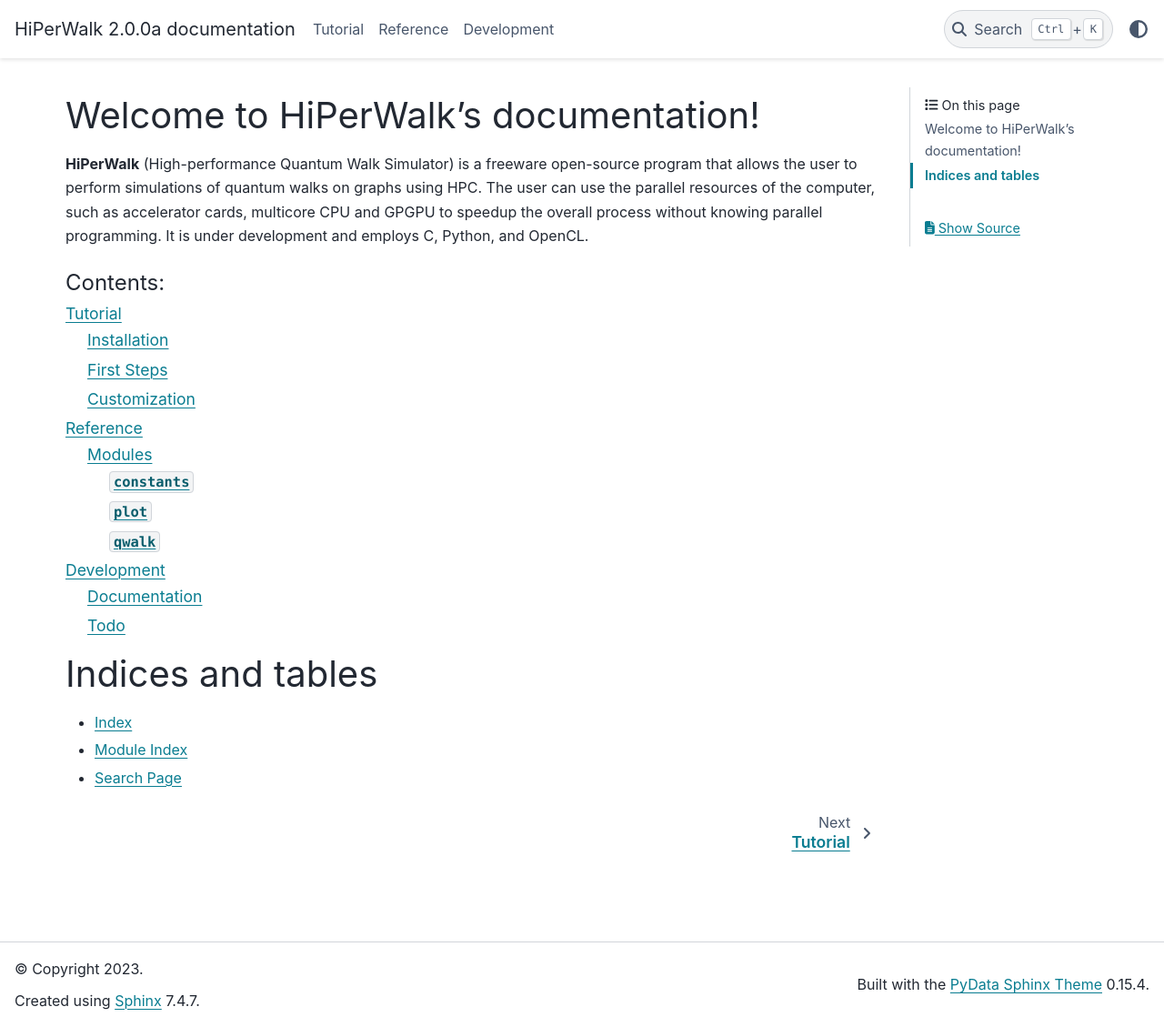
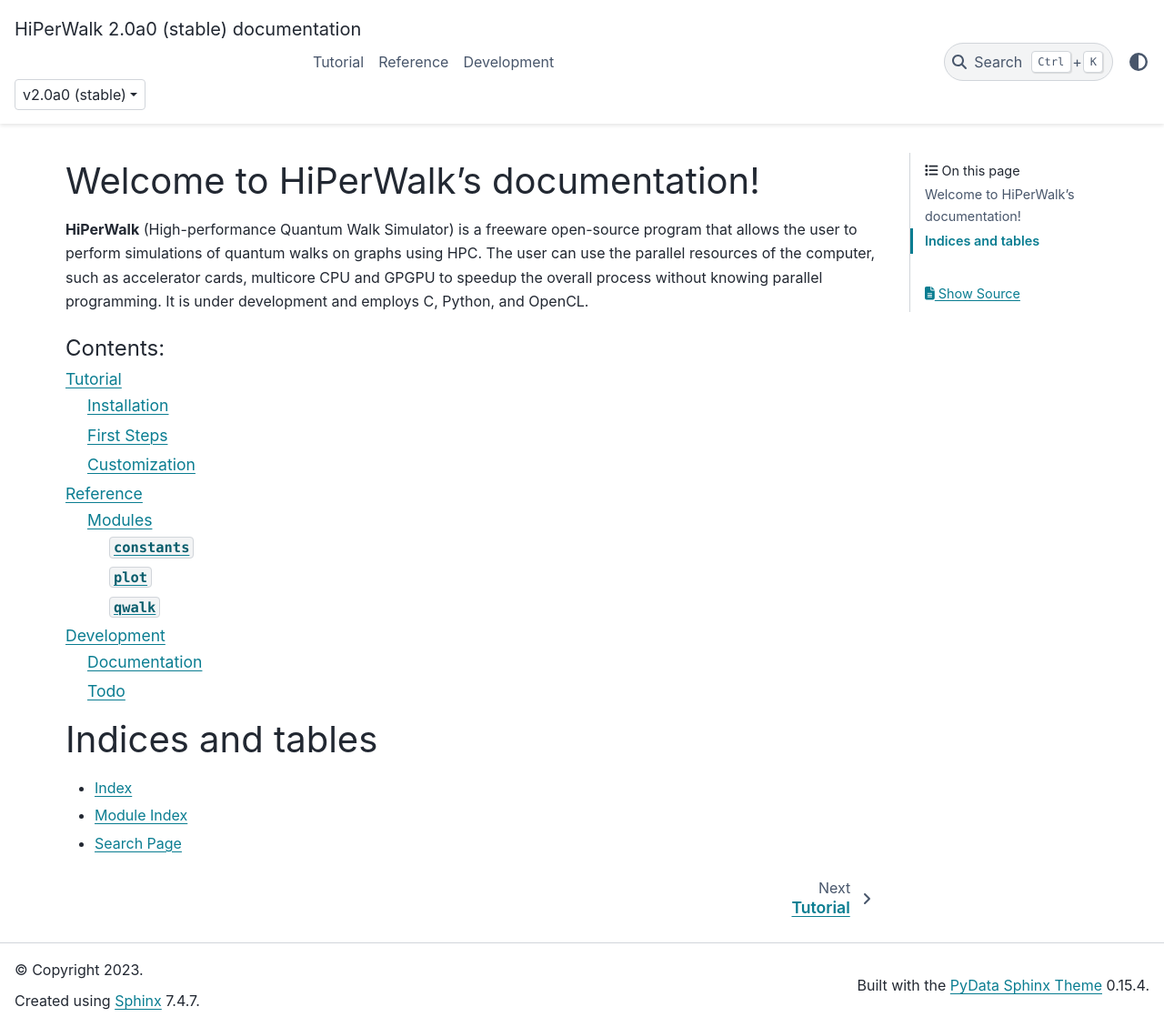
Before and after one commit to hiperwalk/hiperwalk, a Sphinx documentation site: the page built from docs/index.rst, in a window 1280 px wide and 1129 px high. Shown: the whole window at 91% size. Built offline with Sphinx 7.4.7 and the PyData theme 0.15.4, drawn with Linux system fonts in a browser that asks for light colours.

Commit message:
Attempt to add docs version switcher

```diff
--- /dev/null
+++ b/docs/_static/switcher.json
@@ -0,0 +1,12 @@
+[
+    {
+        "name": "v2.0a0 (stable)",
+        "version": "2.0a0",
+        "url": "https://hiperwalk.readthedocs.io/en/stable/index.html"
+    },
+    {
+        "name": "latest",
+        "version": "v2.0a1",
+        "url": "https://hiperwalk.readthedocs.io/en/latest/index.html"
+    }
+]
--- a/docs/conf.py
+++ b/docs/conf.py
@@ -22,7 +22,8 @@
 author = 'Gustavo Bezerra'
 
 # The full version, including alpha/beta/rc tags
-release = '2.0.0a'
+release = '2.0a0 (stable)'
+version = '2.0a0'
 
 
 # -- General configuration ---------------------------------------------------
@@ -74,9 +75,17 @@
 #
 html_theme = 'pydata_sphinx_theme'
 
+html_theme_options = {
+    "switcher": {
+        "json_url": "_static/switcher.json",
+        "version_match": version,
+    },
+   "navbar_start": ["navbar-logo", "version-switcher"]
+}
+
 # Add any paths that contain custom static files (such as style sheets) here,
 # relative to this directory. They are copied after the builtin static files,
 # so a file named "default.css" will overwrite the builtin "default.css".
-html_static_path = []
+html_static_path = ['_static']
 
 master_doc = 'index'
```
